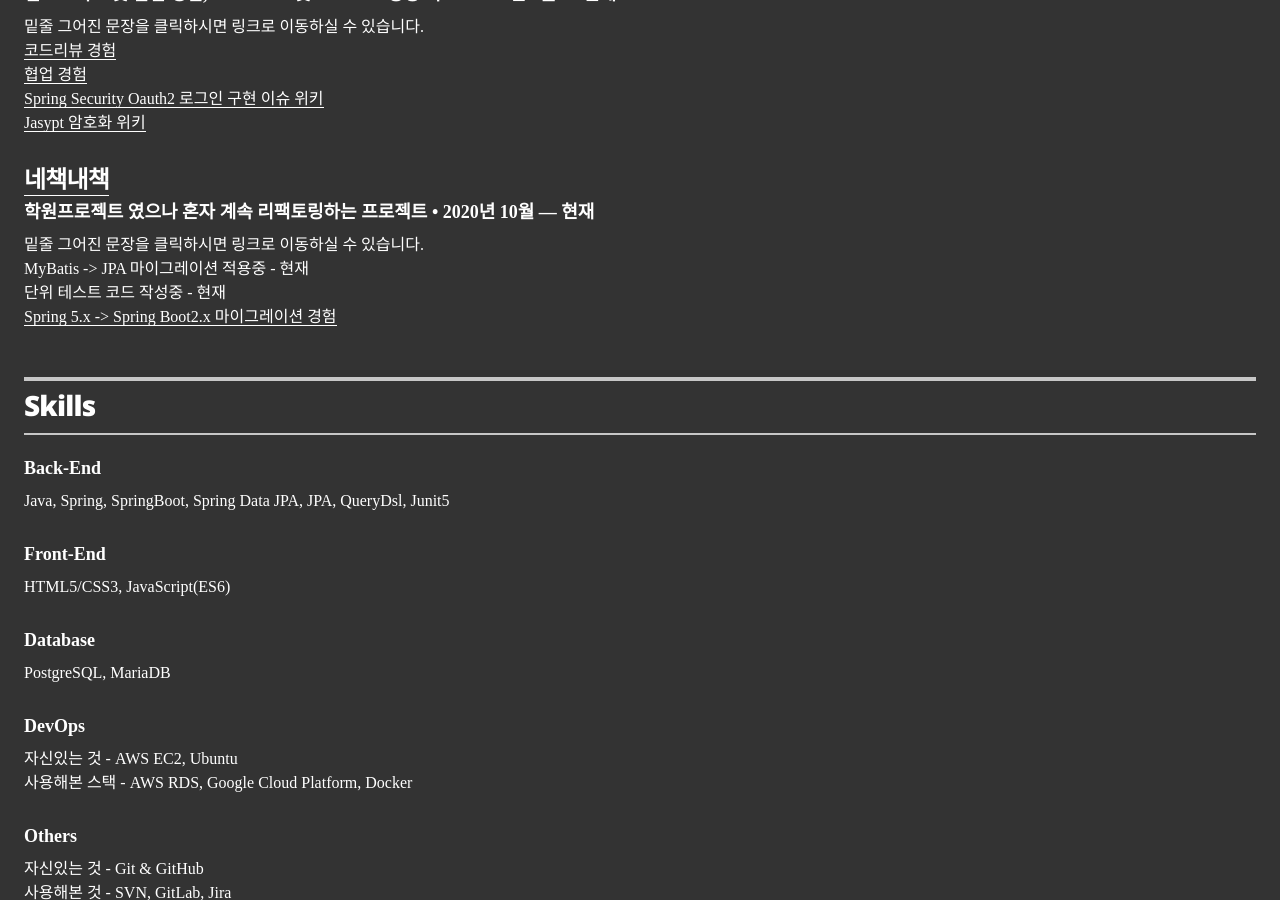
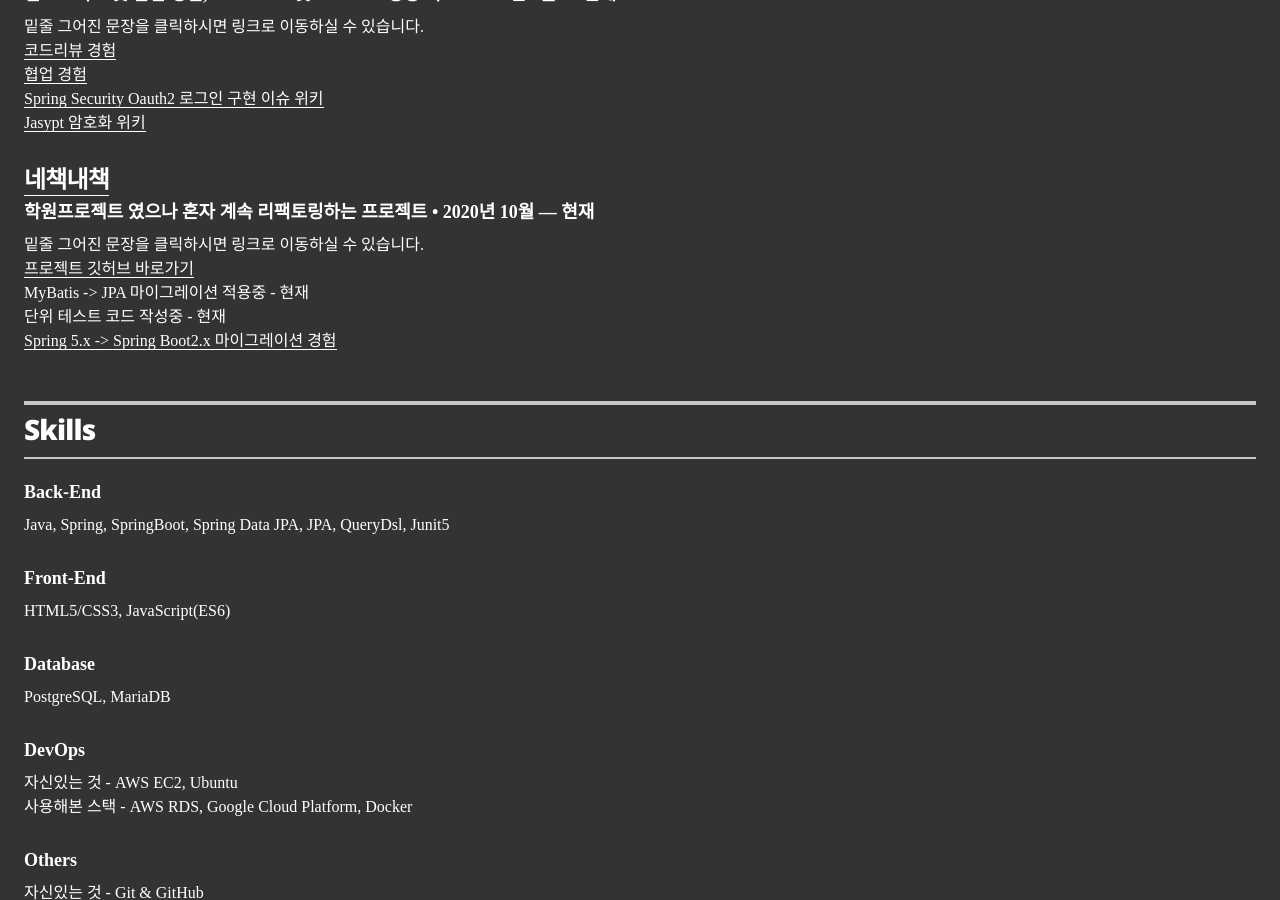
Before and after one commit to lsj8367/resume, a Jekyll site: the page built from index.html, in a window 1280 px wide and 900 px high, scrolled down 1688 px. Built offline with Jekyll 4.4.1, drawn with Linux system fonts in a browser that asks for light colours.

Commit message:
docs: 프로젝트 링크 업로드

```diff
--- a/_data/projects.yml
+++ b/_data/projects.yml
@@ -13,9 +13,10 @@
 - project: 네책내책
   role: 학원프로젝트 였으나 혼자 계속 리팩토링하는 프로젝트
   duration: 2020년 10월 &mdash; 현재
-  url: "https://github.com/lsj8367/Project"
+  url: "http://13.209.110.246:8080/"
   description:
     - 밑줄 그어진 문장을 클릭하시면 링크로 이동하실 수 있습니다.<br>
+    - <a href="https://github.com/lsj8367/Project">프로젝트 깃허브 바로가기</a><br>
     - MyBatis -> JPA 마이그레이션 적용중 - 현재<br>
     - 단위 테스트 코드 작성중 - 현재<br>
     - <a href="https://github.com/lsj8367/Project/wiki">Spring 5.x -> Spring Boot2.x 마이그레이션 경험</a><br>
```
